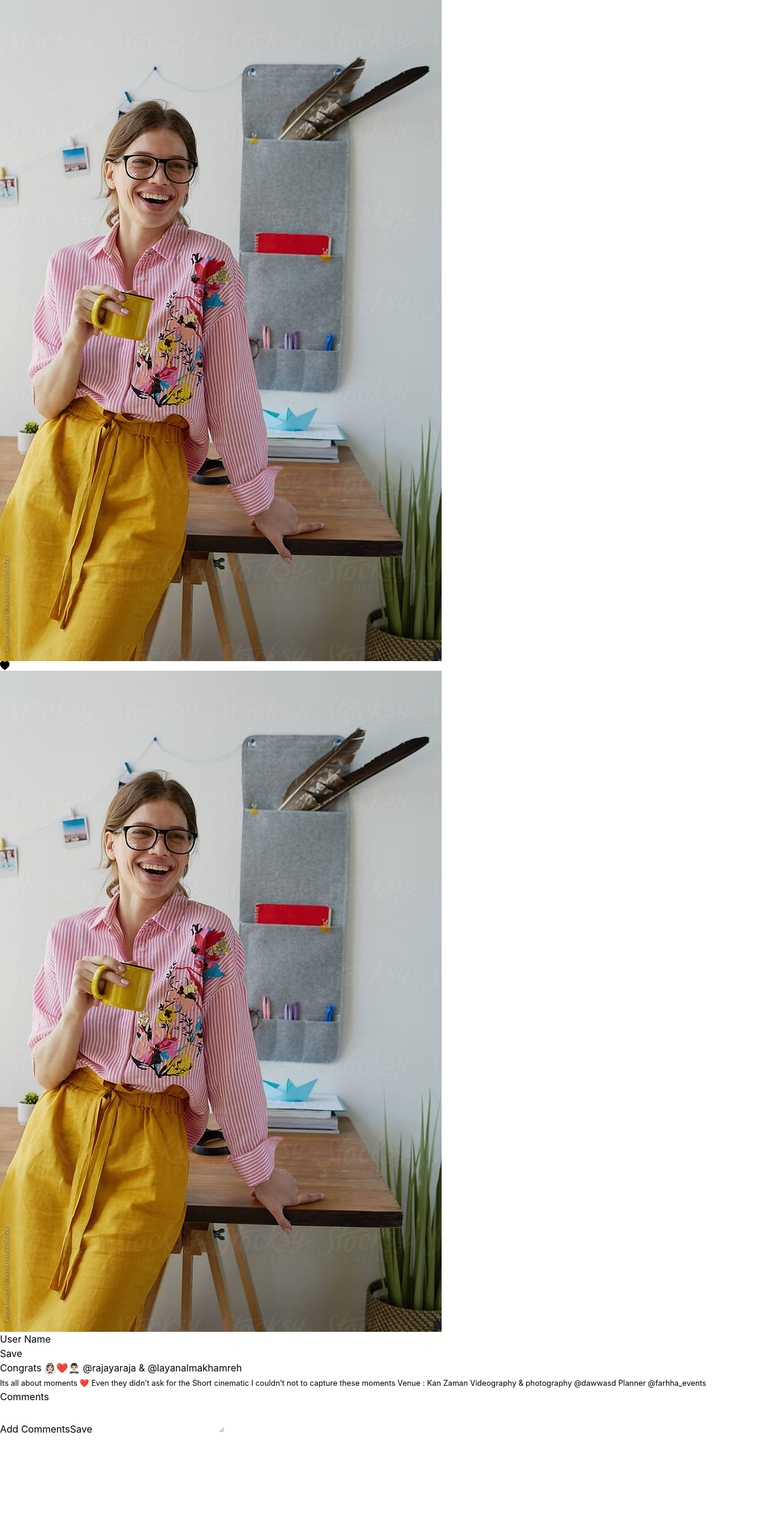
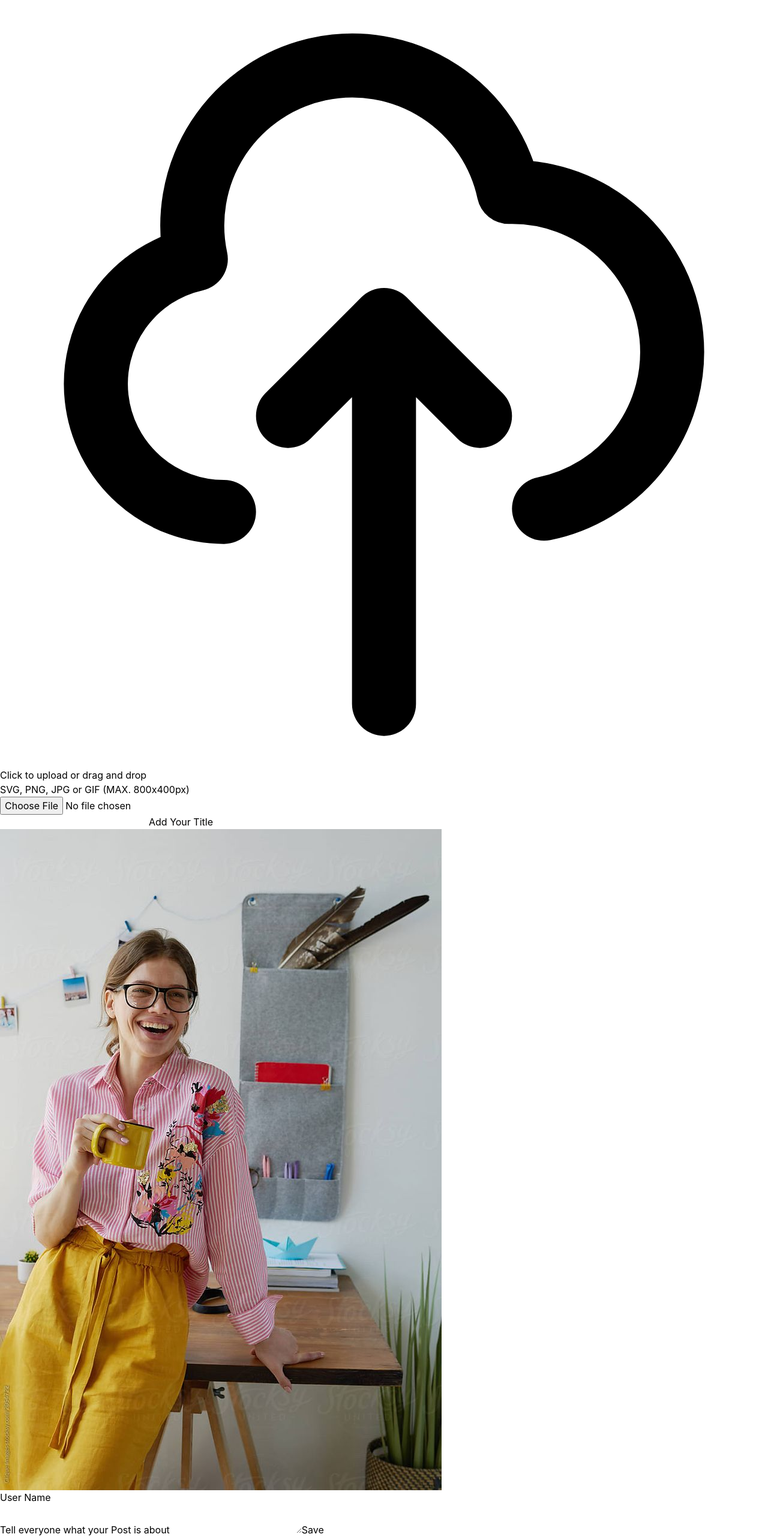
Before and after one commit to Waad-Awajneh/React-Master, a React (Create React App) app: page /AddPost in a window 1280 px wide. Shown: the whole page at 60% size. Before the commit the page ends 2394 px from the top, so only its background shows below. Built offline with nearby package versions, Linux system fonts and the light colour scheme; what @material-tailwind/react would draw is missing.

Commit message:
add add post Page

```diff
--- a/src/components/addPost.jsx
+++ b/src/components/addPost.jsx
@@ -6,15 +6,15 @@
 
 function AddPost() {
   return (
-    <div className=" flex flex-wrap justify-evenly md:m-10">
-      <div className="max-w-3xl flex flex-wrap">
+    <div className=" flex flex-wrap justify-evenly md:m-10 h-full">
+      <div className="max-w-3xl max-h-fit flex flex-wrap">
         <div className="flex flex-wrap lg:flex-nowrap md:flex-nowrap bg-white  w-full dark:bg-[#18191c] shadow-xl hover:shadow rounded-xl hover:scale-105 duration-300">
-          <div class="flex justify-center items-center w-full">
+          <div class="flex justify-center items-center m-7  w-full">
             <label
               for="dropzone-file"
-              class="flex flex-col justify-center items-center w-full h-64 bg-gray-50 rounded-lg border-2 border-gray-300 border-dashed cursor-pointer dark:hover:bg-bray-800 dark:bg-gray-700 hover:bg-gray-100 dark:border-gray-600 dark:hover:border-gray-500 dark:hover:bg-gray-600"
+              class="flex flex-col justify-center items-center w-full h-96 bg-gray-50 rounded-lg border-2 border-gray-300 border-dashed cursor-pointer dark:hover:bg-bray-800 dark:bg-gray-700 hover:bg-gray-100 dark:border-gray-600 dark:hover:border-gray-500 dark:hover:bg-gray-600"
             >
-              <div class="flex flex-col justify-center items-center pt-5 pb-6">
+              <div class="flex flex-col justify-center items-center p-5">
                 <svg
                   aria-hidden="true"
                   class="mb-3 w-10 h-10 text-gray-400"
@@ -42,9 +42,24 @@
             </label>
           </div>
 
-          <div className="p-4 relative w-full ">
+          <div className="p-4 relative w-full h-full ">
+            <div class="relative z-0 mb-6 w-full group m-5">
+              <input
+                type="text"
+                name="title"
+                class="block py-2.5 px-0 w-96 text-sm text-gray-900 bg-transparent border-0 border-b-2 border-gray-300 appearance-none dark:text-white dark:border-gray-600 dark:focus:border-blue-500 focus:outline-none focus:ring-0 focus:border-blue-600 peer"
+                placeholder=" "
+                required
+              />
+              <label
+                for="title"
+                class="absolute text-lg  font-semibold text-gray-500 dark:text-gray-400 duration-300 transform -translate-y-6 scale-75 top-3 -z-10 origin-[0] peer-focus:left-0 peer-focus:text-blue-600 peer-focus:dark:text-blue-500 peer-placeholder-shown:scale-100 peer-placeholder-shown:translate-y-0 peer-focus:scale-75 peer-focus:-translate-y-6"
+              >
+                Add Your Title
+              </label>
+            </div>
             <div className="flex  justify-between">
-              <div className="flex my-5 justify-evenly items-center">
+              <div className="flex my-2  mb-10 justify-evenly items-center">
                 <img
                   class="w-10 h-10 rounded-full"
                   src={require("./e.jpg")}
@@ -52,42 +67,29 @@
                 />
                 <h2 className="m-3 font-semibold">User Name</h2>
               </div>
-              <button className="py-1 px-3 my-5 rounded-lg w-24 text-white bg-[#ff4757] text-[0.6rem] duration-300 hover:-translate-y-0.5">
-                Save
-              </button>
             </div>
 
-            <div class="flex my-2 text-sm font-semibold items-center text-gray-800">
-              <div class="flex-grow border-t h-px mr-3"></div>
-            </div>
-
-            <small className="text-xs font-light text-primary dark:text-gray-400">
-              Its all about moments ❤️ Even they didn’t ask for the Short
-              cinematic I couldn’t not to capture these moments Venue : Kan
-              Zaman Videography & photography @dawwasd Planner @farhha_events
-            </small>
-            <div>
-              <h1 className="font=xl font-medium my-4 mx-2 ">Comments</h1>
-            </div>
-            <div className="relative group">
+            <form className="relative flex-wrap group flex w-full h-56">
               <label
-                className="absolute top-0 left-0 w-full h-full flex items-center pl-[10px] duration-200 text-sm group-focus-within:text-xs group-focus-within:h-1/2 group-focus-within:-translate-y-full group-focus-within:pl-0"
+                className="absolute top-10 left-0 items-center flex  pl-[10px] duration-200 text-sm group-focus-within:text-xs group-focus-within:h-1/2 group-focus-within:-translate-y-full group-focus-within:pl-0"
                 htmlFor="label"
               >
-                Add Comments
+                Tell everyone what your Post is about
               </label>
+
+              <textarea
+                id="label"
+                className="rounded-xl w-[15rem] md:w-[25rem]  h-[5rem] md:h-[6rem] bg-gray-200 outline-none py-3 px-4 text-xs"
+                type="text"
+              />
+
               <button
-                className="absolute top-0 right-0 flex m-4 mx-4 pl-[17px] rounded-lg text-sm items-center w-14
+                className="flex flex-wrap pl-[17px] rounded-lg text-sm items-center w-14 right-7 absolute bottom-20
                     text-center h-7 text-white bg-[#ff4757] text-[0.6rem] duration-300 hover:-translate-y-0.5"
               >
                 Save
               </button>
-              <textarea
-                id="label"
-                className="rounded-xl w-[15rem] md:w-[25rem] bg-gray-200 outline-none py-3 px-4 text-xs"
-                type="text"
-              />
-            </div>
+            </form>
           </div>
         </div>
       </div>
--- a/src/index.js
+++ b/src/index.js
@@ -14,7 +14,7 @@
 import AddPost from "./components/addPost";
 const root = ReactDOM.createRoot(document.getElementById("root"));
 root.render(
-  <SinglePost />
+  <AddPost />
   // <BrowserRouter>
   //   <Routes>
   //     <Route exact path="/" element=<App /> />
```
